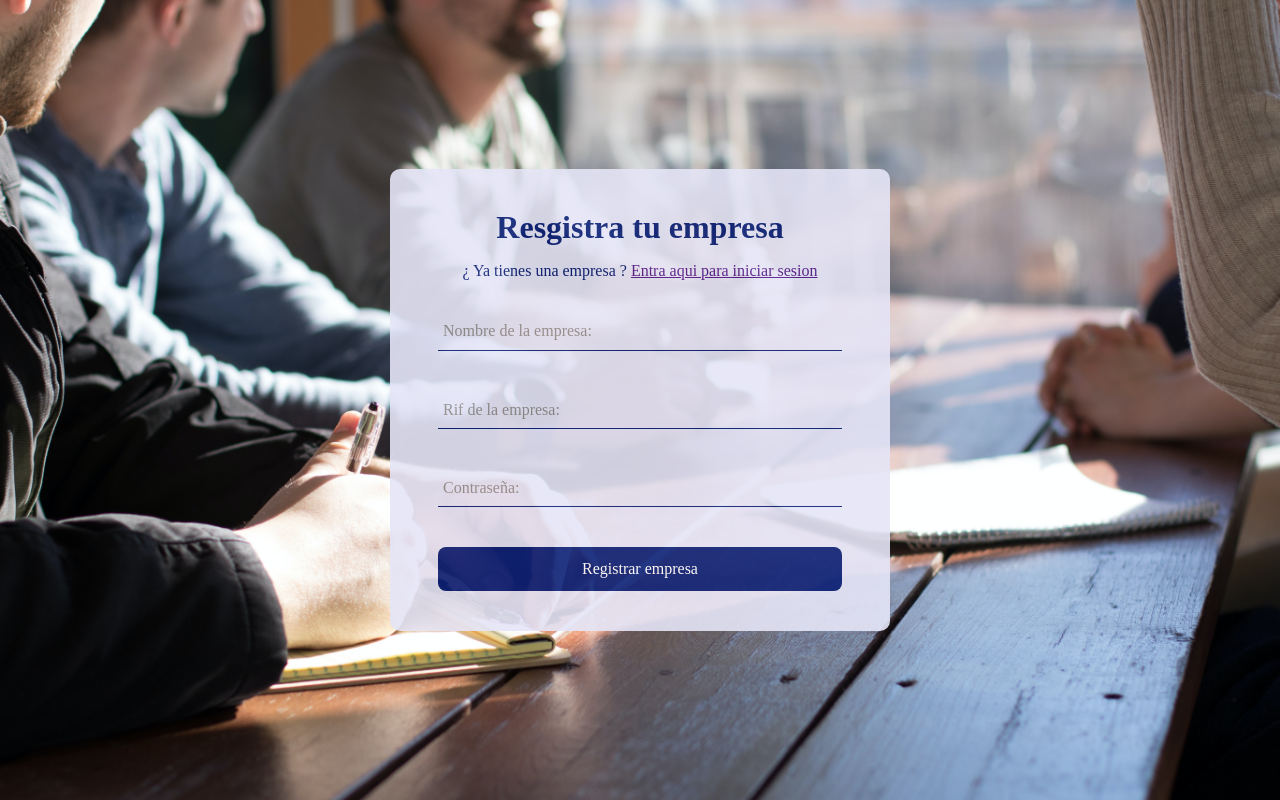
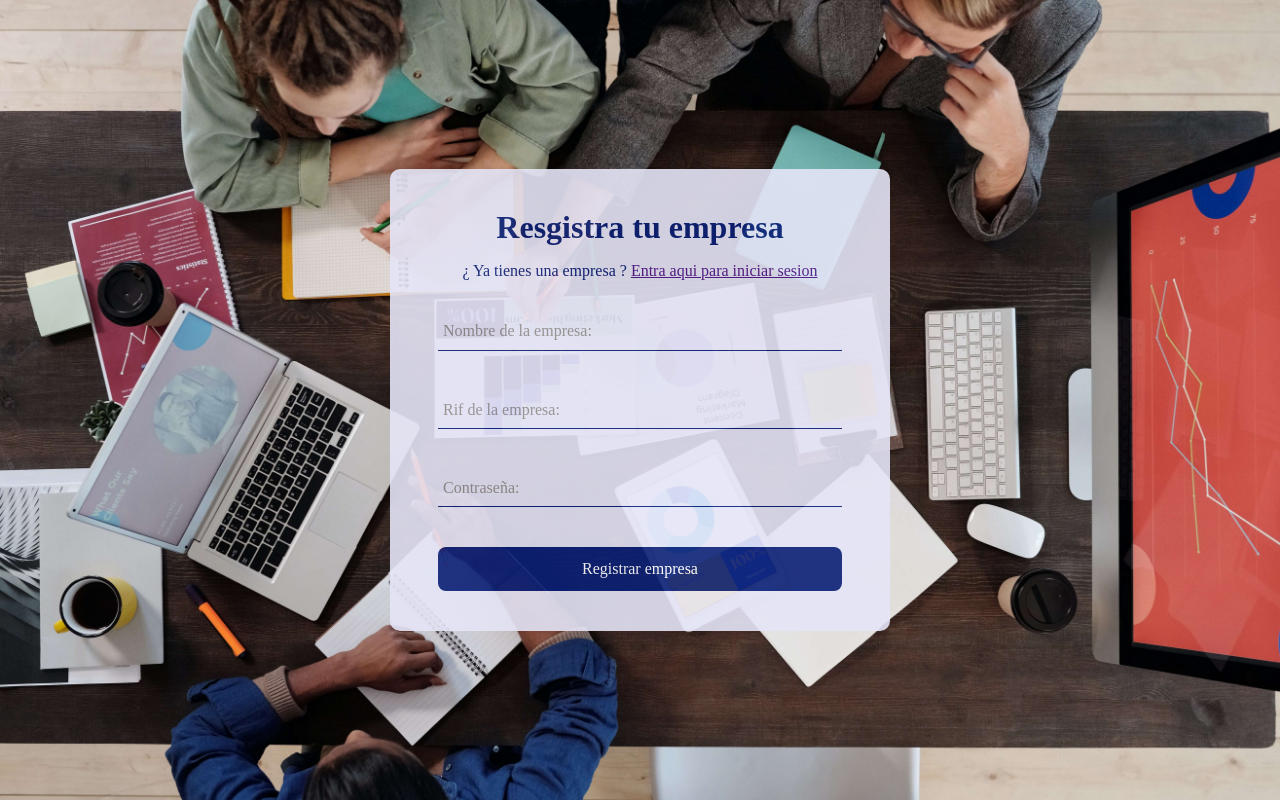
Before and after one commit to ElPopo18/EmpresaXYZ, a PHP site: page /pruebasphp/views/registro_empresa.php in a window 1280 px wide. Run offline with PHP 8.4, Linux system fonts and the light colour scheme; some web fonts are replaced.

Commit message:
fondos
mejoras en el fondo

```diff
--- a/views/css/login.css
+++ b/views/css/login.css
@@ -4,7 +4,7 @@
     margin: 0;
 }
 body{
-    background-image: url(../img/dylan-gillis-KdeqA3aTnBY-unsplash.jpg);
+    background-image: url(../img/socios.jpg);
     background-repeat: no-repeat;
     background-position: center;
     background-attachment: fixed;
--- a/views/css/registro-empresa.css
+++ b/views/css/registro-empresa.css
@@ -6,7 +6,7 @@
     font-family: 'Hammersmith One';
 }
 body{
-    background-image: url(../img/dylan-gillis-KdeqA3aTnBY-unsplash.jpg);
+    background-image: url(../img/empresa.jpg) !important;
     min-height: 100vh;
     background-repeat: no-repeat;
     background-position: center;
--- a/views/css/registro-socios.css
+++ b/views/css/registro-socios.css
@@ -6,7 +6,7 @@
     font-family: 'Hammersmith One';
 }
 body{
-    background-image: url(../img/dylan-gillis-KdeqA3aTnBY-unsplash.jpg);
+    background-image: url(../img/socios.jpg);
     min-height: 100vh;
     background-repeat: no-repeat;
     background-position: center;
--- a/views/css/registro.css
+++ b/views/css/registro.css
@@ -4,7 +4,7 @@
     margin: 0;
 }
 body{
-    background-image: url(../img/dylan-gillis-KdeqA3aTnBY-unsplash.jpg);
+    background-image: url(../img/socios.jpg);
     background-repeat: no-repeat;
     background-position: center;
     background-attachment: fixed;
--- a/views/registro_empresa.php
+++ b/views/registro_empresa.php
@@ -1,31 +1,32 @@
 <!DOCTYPE html>
 <html lang="en">
+
 <head>
     <meta charset="UTF-8">
     <meta http-equiv="X-UA-Compatible" content="IE=edge">
     <meta name="viewport" content="width=device-width, initial-scale=1.0">
     <title>Registro de empresa</title>
-    <link rel="stylesheet" href="./views/css/registro-empresa.css">
+    <link rel="stylesheet" href="views/css/registro-empresa.css">
     <link rel="icon" href="./views/img/calendario.png">
 </head>
+
 <body>
-
     <form class="form">
         <h2 class="titulo-form">Resgistra tu empresa</h2>
         <p class="parrafo">&iquest; Ya tienes una empresa ? <a href="" class="form-link">Entra aqui para iniciar sesion</a></p>
         <div class="form_container">
             <div class="form_grupo">
-                    <input type="text" name="nombre_empresa" class="form_input" placeholder=" "required>
+                <input type="text" name="nombre_empresa" class="form_input" placeholder=" " required>
                 <label for="name" class="form_label">Nombre de la empresa:</label>
                 <span class="form_line"></span>
             </div>
             <div class="form_grupo">
-                    <input type="text" name="rif" class="form_input" placeholder=" "required>
+                <input type="text" name="rif" class="form_input" placeholder=" " required>
                 <label for="rif" class="form_label">Rif de la empresa:</label>
                 <span class="form_line"></span>
             </div>
             <div class="form_grupo">
-                    <input type="password" name="password" class="form_input" placeholder=" "required>
+                <input type="password" name="password" class="form_input" placeholder=" " required>
                 <label for="password" class="form_label">Contrase&ntilde;a:</label>
                 <span class="form_line"></span>
             </div>
@@ -34,4 +35,5 @@
         </div>
     </form>
 </body>
+
 </html>
```
Also changed, not shown: views/registro.php (+2 -7 lines), views/img/empresa.jpg (added), views/img/socios.jpg (renamed from views/img/dylan-gillis-KdeqA3aTnBY-unsplash.jpg). Lines whose indentation alone changed are shown as unchanged.
